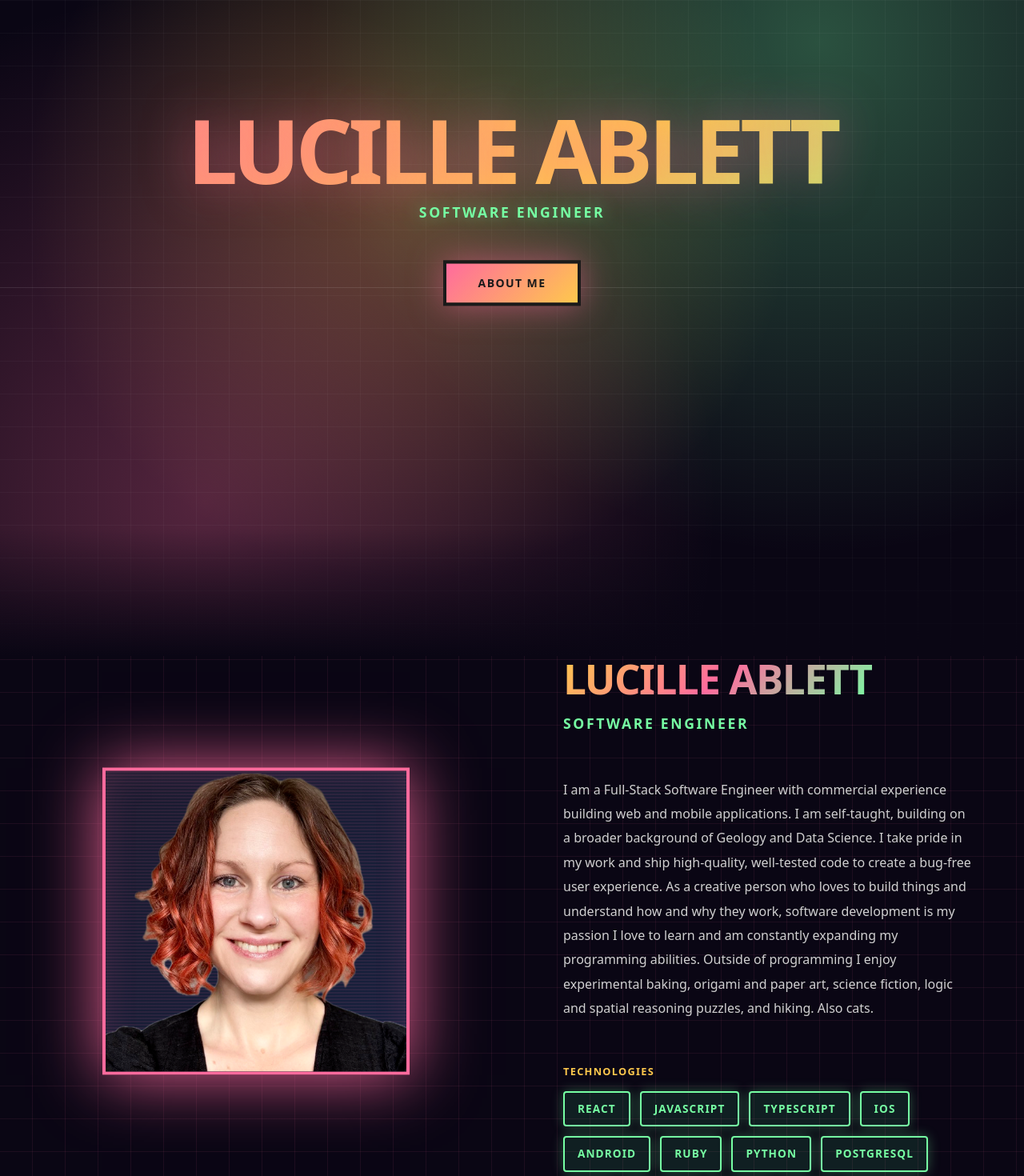
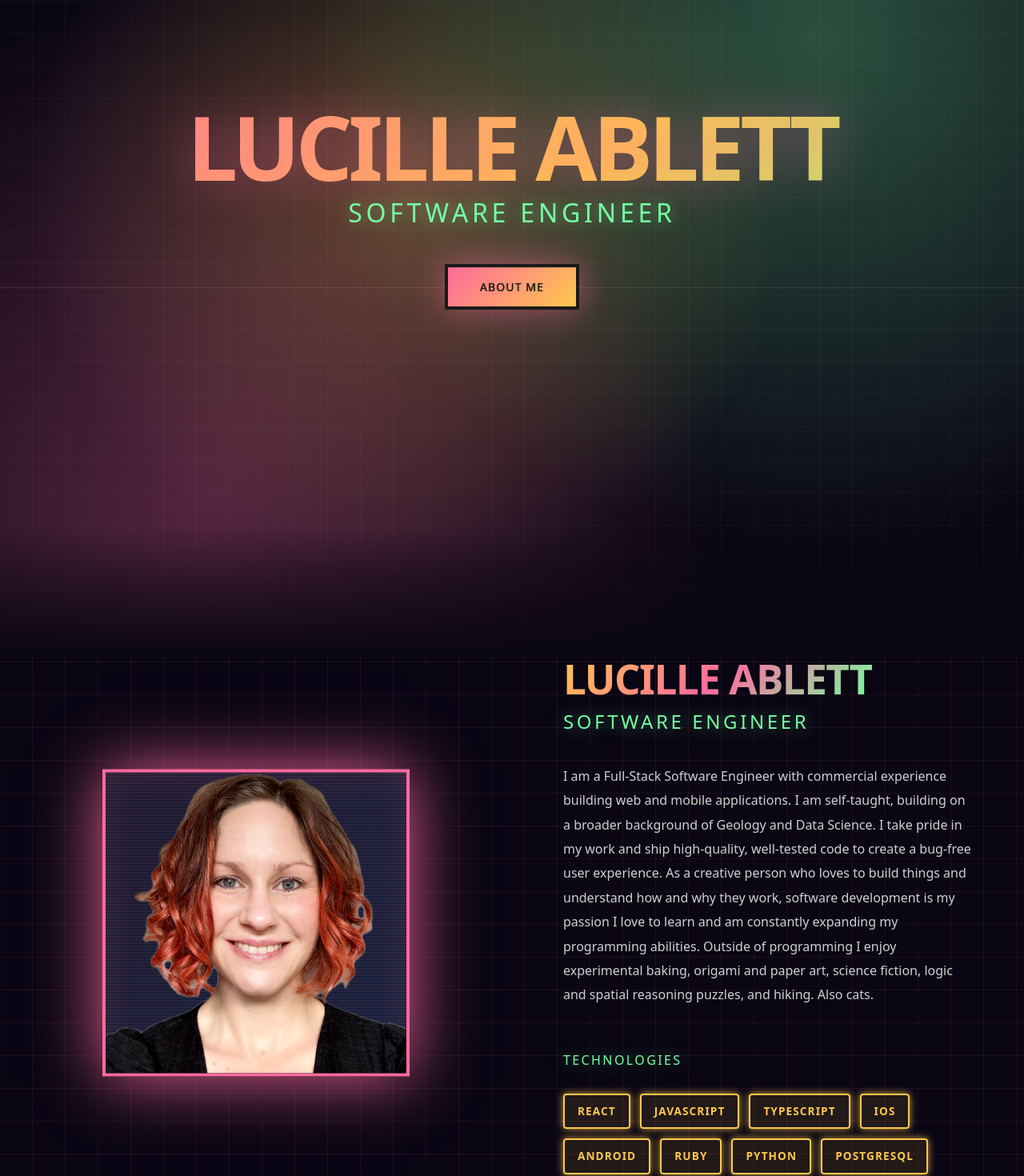
Before and after one commit to lablett/portfolio-2025, a React (Vite) app: page / in a window 1280 px wide. Shown: the part 140-1610 px from the top of the page at 80% size. Built offline with nearby package versions, Linux system fonts and the light colour scheme.

Commit message:
Fonts and font styling

```diff
--- a/src/Components/About/About.css
+++ b/src/Components/About/About.css
@@ -1,13 +1,4 @@
 /* Skills Component Styles */
-.skills-label {
-  color: #FEC84D;
-  font-size: 0.8rem;
-  font-weight: 700;
-  text-transform: uppercase;
-  letter-spacing: 0.1em;
-  margin-bottom: 15px;
-}
-
 .skills-grid {
   display: flex;
   flex-wrap: wrap;
@@ -15,16 +6,24 @@
 }
 
 .skill-tag {
+  font-family: "Aldrich", system-ui, Arial, sans-serif;
   padding: 10px 16px;
-  background: rgba(76, 255, 163, 0.1);
-  border: 2px solid #76FFA3;
-  color: #76FFA3;
+  background: rgba(254, 200, 77, 0.1);
+  border: 2px solid var(--color-gold);
+  color: var(--color-gold);
   font-size: 0.85rem;
-  font-weight: 600;
+  font-weight: 900;
   text-transform: uppercase;
   letter-spacing: 0.08em;
-  box-shadow: 0 0 15px rgba(118, 255, 163, 0.3);
+  box-shadow: 0 0 10px rgba(254, 200, 77, 0.8);
   cursor: pointer;
   border-radius: 0.25rem;
-  transition: all 0.3s ease;
+  transition: all 0.5s ease;
+  margin: 0;
+  display: inline-block;
 }
+
+.skill-tag:hover {
+  box-shadow: 0 0 30px var(--color-gold);
+  scale: 1.05;
+}
--- a/src/Components/About/Bio.jsx
+++ b/src/Components/About/Bio.jsx
@@ -17,7 +17,7 @@ const Bio = ({ isInView }) => {
         <GradientHeading size="medium" color="multi">
           {bioData.name}
         </GradientHeading>
-        <Subtitle color="green">
+        <Subtitle color="green" style={{fontSize: '24px', lineHeight: '0.9', marginBottom: '18px'}}>
           {bioData.title}
         </Subtitle>
       </div>
--- a/src/Components/About/Skills.jsx
+++ b/src/Components/About/Skills.jsx
@@ -2,15 +2,16 @@ import { motion } from 'framer-motion'
 import { colors } from '@constants/colors'
 import { animationDelays, transitionDuration } from '@constants/animations'
 import './About.css'
+import Subtitle from '../Subtitle'
 
 const skillsList = ['React', 'JavaScript', 'TypeScript', 'iOS', 'Android', 'Ruby', 'Python', 'PostgreSQL', 'Git', 'GitHub', 'HTML', 'CSS', 'Docker']
 
 const Skills = ({ isInView }) => {
   return (
     <div>
-      <div className="skills-label">
+      <Subtitle as='h3' color='green'>
         Technologies
-      </div>
+      </Subtitle>
       <div className="skills-grid">
         {skillsList.map((skill, index) => (
           <motion.div
@@ -19,10 +20,6 @@ const Skills = ({ isInView }) => {
             animate={isInView ? { opacity: 1 } : { opacity: 0 }}
             transition={{ duration: transitionDuration.skills, delay: animationDelays.skillsBase + index * animationDelays.skillsIncrement }}
             className="skill-tag"
-            whileHover={{
-              boxShadow: `0 0 30px ${colors.neonGreen}`,
-              scale: 1.05
-            }}
           >
             {skill}
           </motion.div>
--- a/src/Components/ExperienceCard/ExperienceCard.css
+++ b/src/Components/ExperienceCard/ExperienceCard.css
@@ -3,6 +3,7 @@
 
 /* CARD STYLING - NARROW, LEFT-ALIGNED */
 .experience-card {
+  font-family: "Aldrich", system-ui, Arial, sans-serif;
   position: relative;
   width: 200px;
   height: 120px;
--- a/src/Components/GradientButton.jsx
+++ b/src/Components/GradientButton.jsx
@@ -1,5 +1,5 @@
 import { motion } from 'framer-motion'
-import { buttonVariants } from '@constants/colors'
+import { colors, buttonVariants } from '@constants/colors'
 
 const GradientButton = ({
   children,
@@ -24,15 +24,15 @@ const GradientButton = ({
     >
       <button
         onClick={onClick}
-        className={`inline-block font-black uppercase border-4 transition-all duration-300 hover:scale-105 ${className}`}
+        className={`inline-block uppercase border-4 transition-all duration-300 hover:scale-105 ${className}`}
         style={{
           padding: "0.875rem 2.5rem",
           fontSize: "0.875rem",
-          letterSpacing: "0.1em",
           background: finalGradient,
           color: "#1a1a1a",
           borderColor: "#1a1a1a",
           boxShadow: `0 0 40px ${finalGlowColor}`,
+          textShadow: `0 0 1.1px ${colors.darkText}`,
           ...style,
         }}
         onMouseEnter={(e) => {
--- a/src/Components/Subtitle.jsx
+++ b/src/Components/Subtitle.jsx
@@ -9,17 +9,18 @@ const Subtitle = ({
   children,
   color = 'green',
   className = '',
+  as = 'h2',
   style = {},
 }) => {
   const textColor = colorMap[color] || colorMap['green']
+  const Element = as
 
   return (
-    <h2
+    <Element
       className={`subtitle ${className}`}
       style={{
         color: textColor,
-        fontSize: '1.1rem',
-        fontWeight: 700,
+        textShadow: "0 0 20px rgba(118, 255, 163, 0.5)",
         textTransform: 'uppercase',
         letterSpacing: '0.15em',
         marginBottom: '30px',
@@ -27,7 +28,7 @@ const Subtitle = ({
       }}
     >
       {children}
-    </h2>
+    </Element>
   )
 }
 
--- a/src/Section/Contact/Contact.jsx
+++ b/src/Section/Contact/Contact.jsx
@@ -10,6 +10,7 @@ import GradientButton from '@Components/GradientButton'
 import './Contact.css'
 import CenteredContent from '@Components/CenteredContent'
 import SectionBackground from '@Components/SectionBackground/SectionBackground'
+import Subtitle from '@/Components/Subtitle'
 
 const Contact = () => {
   const ref = useRef(null)
@@ -81,7 +82,7 @@ const Contact = () => {
             variants={containerVariants}
             initial="hidden"
             animate={isInView ? "visible" : "hidden"}
-            className="flex flex-wrap justify-center gap-32"
+            className="flex flex-col md:flex-row flex-wrap justify-center items-center gap-8 md:gap-32"
           >
             {socials.map((social) => (
               <motion.div
@@ -102,8 +103,10 @@ const Contact = () => {
                     />
                   </a>
                 </div>
-                <div className="text-xs font-semibold text-light-text uppercase tracking-wider text-center mt-3">
-                  {social.name}
+                <div className="text-center" style={{ marginTop: '24px' }}>
+                  <Subtitle as='h3'>
+                    {social.name}
+                  </Subtitle>
                 </div>
               </motion.div>
             ))}
--- a/src/Section/Hero.jsx
+++ b/src/Section/Hero.jsx
@@ -58,7 +58,7 @@ const Hero = () => {
                 animate={{ opacity: 1, y: 0 }}
                 transition={{ duration: 0.8, delay: 0.2 }}
             >
-              <Subtitle color="green" className='text-2xl' style={{ textShadow: "0 0 20px rgba(118, 255, 163, 0.5)", marginBottom: "3rem" }}>
+              <Subtitle as='h2' color="green" className='text-6xl' style={{ marginBottom: "3rem" }}>
                 Software Engineer
               </Subtitle>
             </motion.div>
--- a/src/constants/colors.js
+++ b/src/constants/colors.js
@@ -5,6 +5,7 @@ export const colors = {
   gold: '#FEC84D',
   purple: '#9D7CF5',
   darkBg: '#0A0614',
+  darkText: '#1a1a1a',
 }
 
 // Helper function to convert hex to rgba
--- a/src/index.css
+++ b/src/index.css
@@ -1,4 +1,7 @@
 @import "tailwindcss";
+
+@import url('https://fonts.googleapis.com/css2?family=Aldrich&display=swap');
+
 
 /* CSS Variables - Single source of truth for colors */
 :root {
@@ -11,9 +14,9 @@
   --color-light-text: #FFFFFF;
 
   /* Typography */
-  font-family: system-ui, Avenir, Helvetica, Arial, sans-serif;
-  line-height: 1.5;
+  font-family:  system-ui, Verdana, Geneva, Tahoma, sans-serif;
   font-weight: 400;
+  font-style: normal;
 
   font-synthesis: none;
   text-rendering: optimizeLegibility;
@@ -39,6 +42,21 @@ body {
 
 html {
   scroll-behavior: smooth;
+}
+
+
+h2 {
+  font-family: "Aldrich", system-ui, Arial, sans-serif;
+  font-size: 32px;
+}
+
+h3 {
+  font-family: "Aldrich", system-ui, Arial, sans-serif;
+}
+
+button {
+  font-family: "Aldrich", system-ui, Arial, sans-serif;
+  letter-spacing: 0.08em;
 }
 
 /* Custom scrollbar */
```
